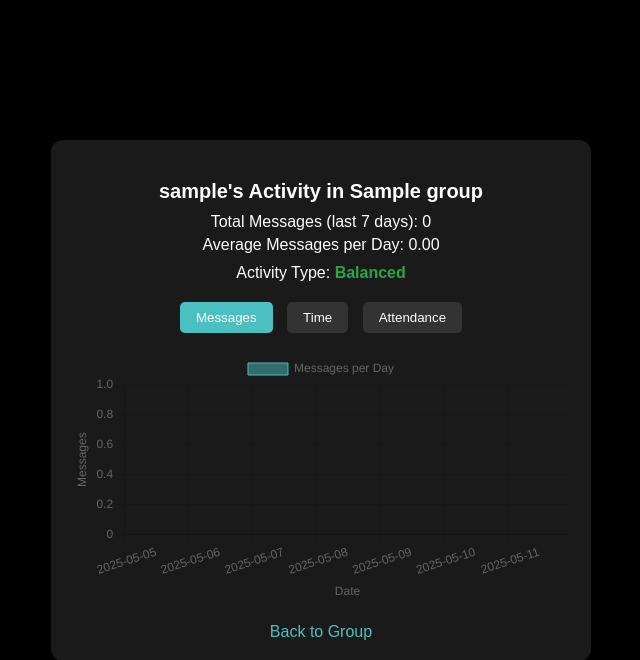
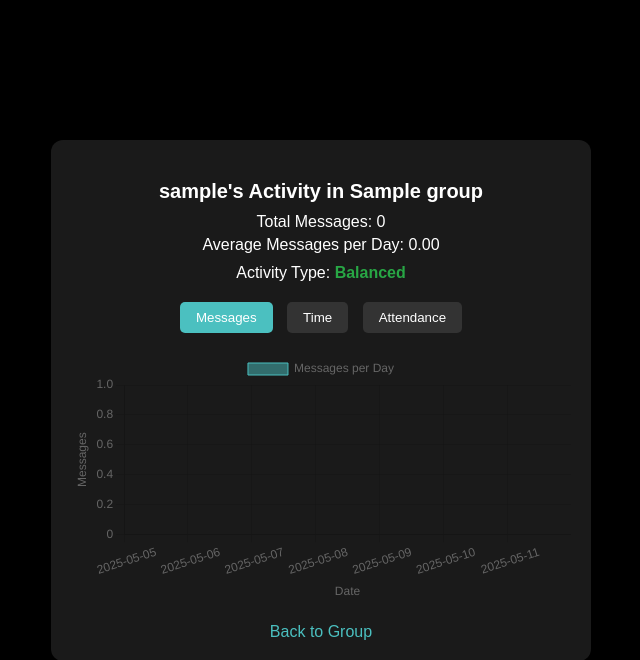
Before and after one commit to Dair12/chat_django, a Django app: page /group_info/1/user_activity/1/ in a window 1280 px wide. Shown: the top 660 px of the page, without its empty margins (319-959 px from the left). Run offline with Django 5.2, Linux system fonts and the light colour scheme; a user stored in the database is signed in; tables that the repository leaves empty hold one stand-in row (values such as "Sample post").

Commit message:
Update user_activity.html

```diff
--- a/templates/user_activity.html
+++ b/templates/user_activity.html
@@ -12,11 +12,11 @@
     <h3>{{ username }}'s Activity in {{ group.name }}</h3>
     <div class="metrics">
       <div class="metric-group messages-metrics">
-        <p class="metric">Total Messages (last 7 days): {{ total_messages }}</p>
+        <p class="metric">Total Messages: {{ total_messages }}</p>
         <p class="metric">Average Messages per Day: {{ average_messages|floatformat:2 }}</p>
       </div>
       <div class="metric-group time-metrics" style="display: none;">
-        <p class="metric">Total Time Spent (last 7 days): {{ total_duration|floatformat:2 }} minutes</p>
+        <p class="metric">Total Time Spent: {{ total_duration|floatformat:2 }} minutes</p>
         <p class="metric">Average Time per Day: {{ average_time|floatformat:2 }} minutes</p>
         <p class="metric">
           Interest:
@@ -26,7 +26,7 @@
         </p>
       </div>
       <div class="metric-group attendance-metrics" style="display: none;">
-        <p class="metric">Total Attendance (last 7 days): {{ total_attendance }} sessions</p>
+        <p class="metric">Total Attendance: {{ total_attendance }} sessions</p>
         <p class="metric">Average Attendance per Day: {{ average_attendance|floatformat:2 }} sessions</p>
         <p class="metric">Average Session Duration: {{ average_session_duration|floatformat:2 }} minutes</p>
       </div>
```
